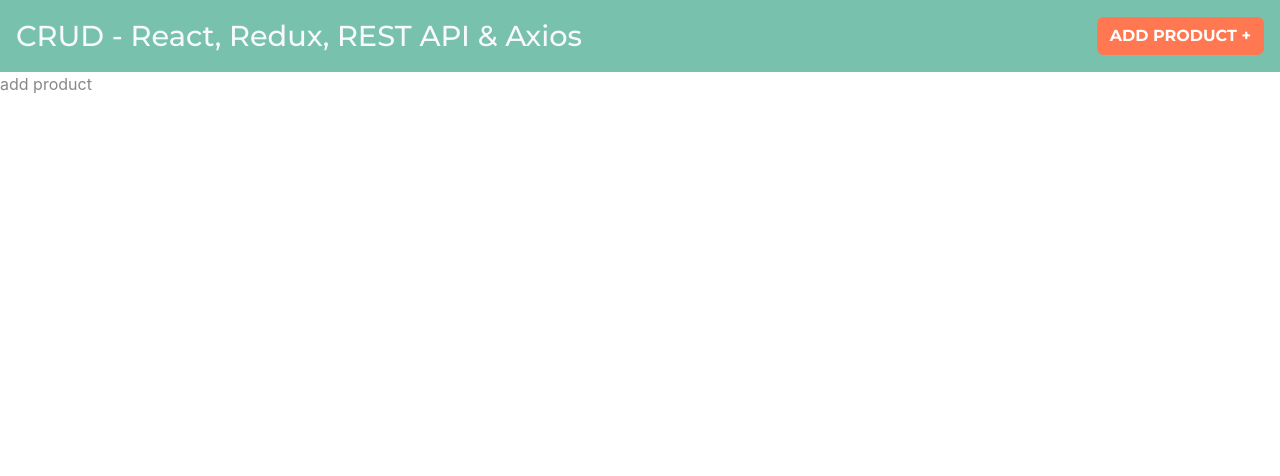
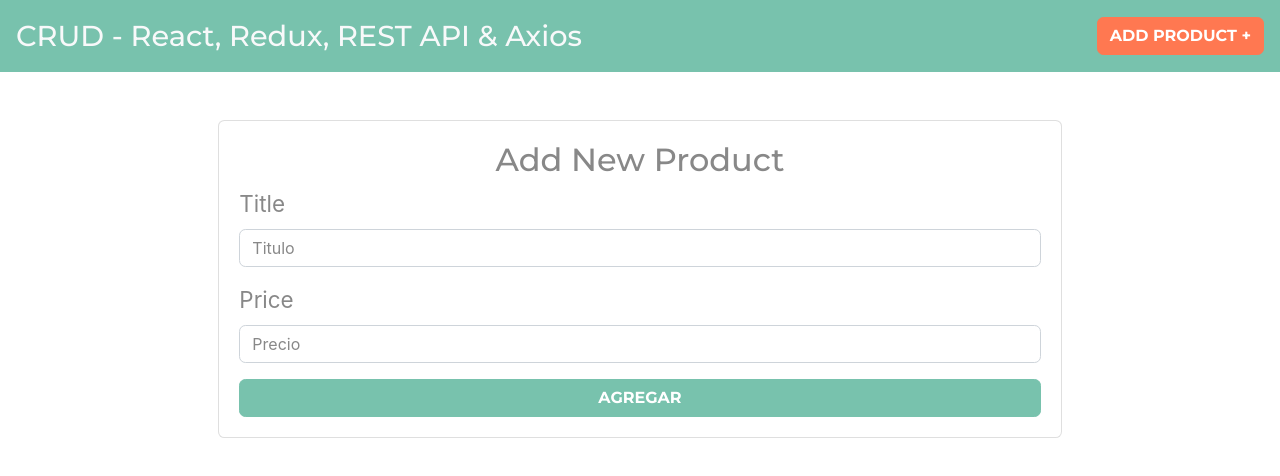
Before and after one commit to imjulianeral/react-redux-crud, a React (Create React App) app: page /products/add in a window 1280 px wide. Shown: the top 476 px of the page. Built offline with nearby package versions, Linux system fonts and the light colour scheme.

Commit message:
addProduct form validated

```diff
--- a/products.json
+++ b/products.json
@@ -4,11 +4,6 @@
       "id": 0,
       "nombre": "Pastel de Vainilla ",
       "precio": "100"
-      },
-      {
-        "id": 2,
-        "nombre": "Pastel 3",
-        "precio": 60
     },
     {
       "id": 3,
--- a/src/actions/productsActions.js
+++ b/src/actions/productsActions.js
@@ -1,4 +1,4 @@
-import { SHOW_PRODUCTS } from './types';
+import { SHOW_PRODUCTS, DELETE_PRODUCT } from './types';
 import axios from 'axios';
 
 export const showProducts = () => async dispatch => {
@@ -8,3 +8,10 @@
         payload: resp.data
     });
 }
+export const deleteProducts = id => async dispatch => {
+    await axios.delete(`http://localhost:5000/products/${id}`);
+    dispatch({
+        type: DELETE_PRODUCT,
+        payload: id
+    });
+}
--- a/src/components/SingleProduct.jsx
+++ b/src/components/SingleProduct.jsx
@@ -1,7 +1,14 @@
 import React, { Component } from 'react';
 import { Link } from 'react-router-dom';
+// Redux
+import { connect } from 'react-redux';
+import { deleteProducts } from '../actions/productsActions';
 
-export default class SingleProduct extends Component {
+class SingleProduct extends Component {
+  deleteProduct = () => {
+    this.props.deleteProducts(this.props.data.id);
+  }
+
   render() {
     const { id, nombre, precio } = this.props.data;
     return (
@@ -13,10 +20,12 @@
           </div>
           <div className="col-md-4 d-flex justify-content-end acciones">
             <Link to={`/products/update/${id}`} className="btn btn-primary mr-2">Edit</Link>
-            <button type="button" className="btn btn-danger">Delete</button>
+            <button onClick={ this.deleteProduct } type="button" className="btn btn-danger">Delete</button>
           </div>
         </div>
       </li>
     )
   }
 }
+
+export default connect(null, { deleteProducts }) (SingleProduct);
--- a/src/components/addProduct.jsx
+++ b/src/components/addProduct.jsx
@@ -1,10 +1,61 @@
 import React, { Component } from 'react'
 
 export default class addProduct extends Component {
+  state = {
+    name: '',
+    price: '',
+    error: false
+  }
+
+  handleChange = e => {
+    this.setState({
+      [e.target.name]: e.target.value
+    });
+  }
+
+  addProduct = e => {
+    e.preventDefault();
+
+    const { name, price } = this.state;
+
+    if (name === '' || price === '') {
+      this.setState({ error: true });
+      return;
+    } else {
+      this.setState({ error: false });
+    }
+
+
+  }
+
   render() {
     return (
-      <div>
-        add product
+      <div className="row justify-content-center mt-5">
+        <div className="col-md-8">
+            <div className="card">
+                <div className="card-body">
+                    <h2 className="text-center">Add New Product</h2>
+                    <form onSubmit={this.addProduct}>
+                        <div className="form-group">
+                            <label>Title</label>
+                            <input onChange={this.handleChange} name="name" type="text" className="form-control" placeholder="Titulo" />
+                        </div>
+                        <div className="form-group">
+                            <label>Price</label>
+                            <input onChange={this.handleChange} name="price" type="text" className="form-control" placeholder="Precio" />
+                        </div>
+                        <button type="submit" className="btn btn-primary font-weight-bold text-uppercase d-block w-100">Agregar</button>
+                    </form>
+                    { this.state.error ?
+                      <div className="font-weight-bold alert alert-danger text-center mt-4">
+                        All the fields are required
+                      </div>
+                    :
+                      null
+                    }
+                </div>
+            </div>
+        </div>
       </div>
     )
   }
--- a/src/reducers/productsReducers.js
+++ b/src/reducers/productsReducers.js
@@ -1,4 +1,4 @@
-import { SHOW_PRODUCTS } from '../actions/types';
+import { SHOW_PRODUCTS, DELETE_PRODUCT } from '../actions/types';
 
 // EACH reducer has his own state
 const initialState = {
@@ -12,6 +12,11 @@
                 ...state,
                 products: action.payload
             }
+        case DELETE_PRODUCT:
+            return {
+                ...state,
+                products: state.products.filter(product => product.id !== action.payload)
+            }
 
         default:
             return state;
```
Lines whose indentation alone changed are shown as unchanged.
